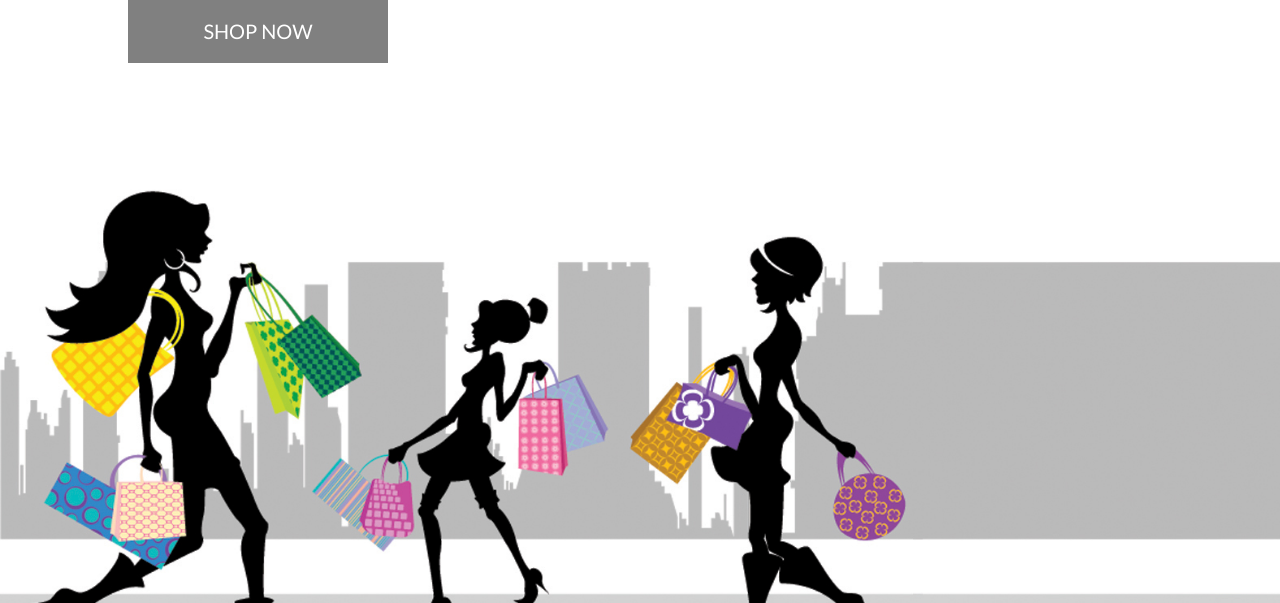
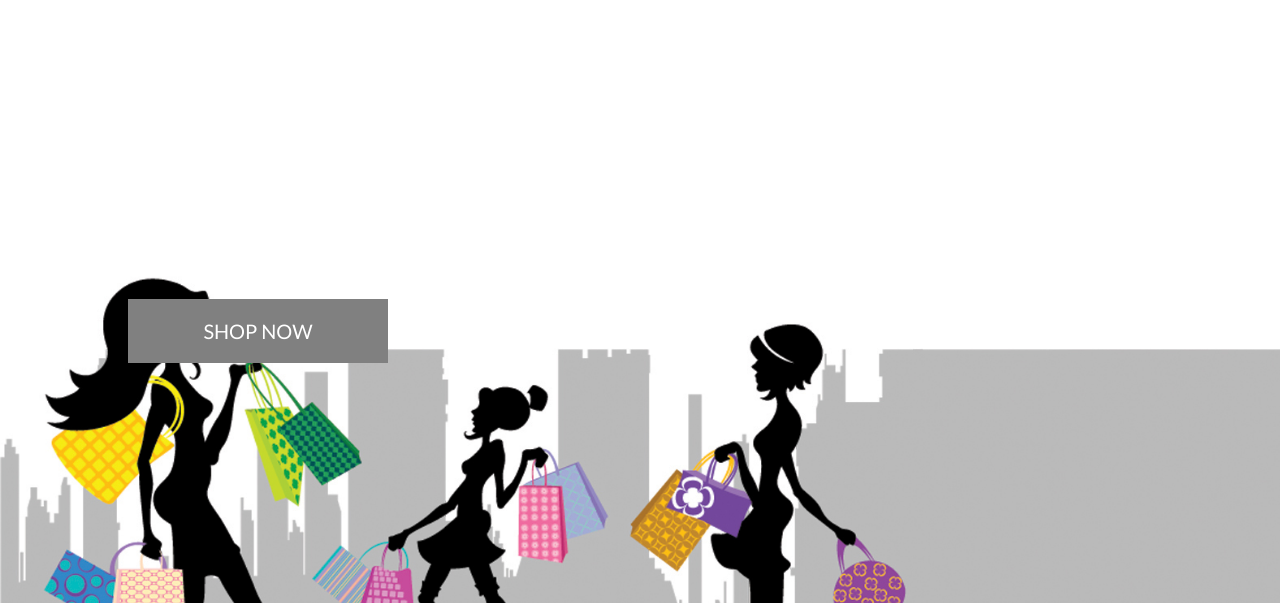
Before and after one commit to besheraj/aj-ecomm, a Django app: page / in a window 1280 px wide. Shown: the part 165-768 px from the top of the page. Run offline with Django 3.2, Linux system fonts and the light colour scheme; some libraries are stand-ins or nearby versions.

Commit message:
re style the main page

```diff
--- a/ecommerce/settings.py
+++ b/ecommerce/settings.py
@@ -23,9 +23,10 @@ BASE_DIR = os.path.dirname(os.path.dirname(os.path.abspath(__file__)))
 SECRET_KEY = os.getenv('SECRET_KEY')
 
 # SECURITY WARNING: don't run with debug turned on in production!
-DEBUG = 'DEVELOPMENT' in os.environ
+# DEBUG = 'DEVELOPMENT' in os.environ
+DEBUG= True
 
-ALLOWED_HOSTS = ['aj-webecom.herokuapp.com','locathost']
+ALLOWED_HOSTS = ['aj-webecom.herokuapp.com','locathost','127.0.0.1']
 
 
 # Application definition
--- a/static/css/base.css
+++ b/static/css/base.css
@@ -29,8 +29,7 @@ body {
     width: fit-content;
 }
 .shopnow {
-    position: relative;
-    top: 50%;
+    margin: 300px 0;
 }
 .shop-now-button {
     background: grey;
```
